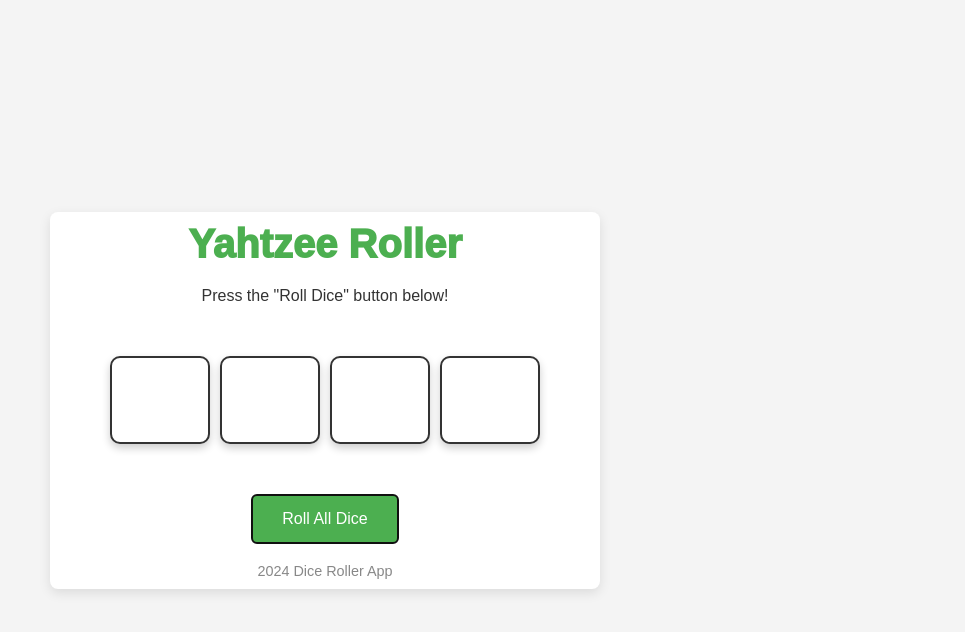
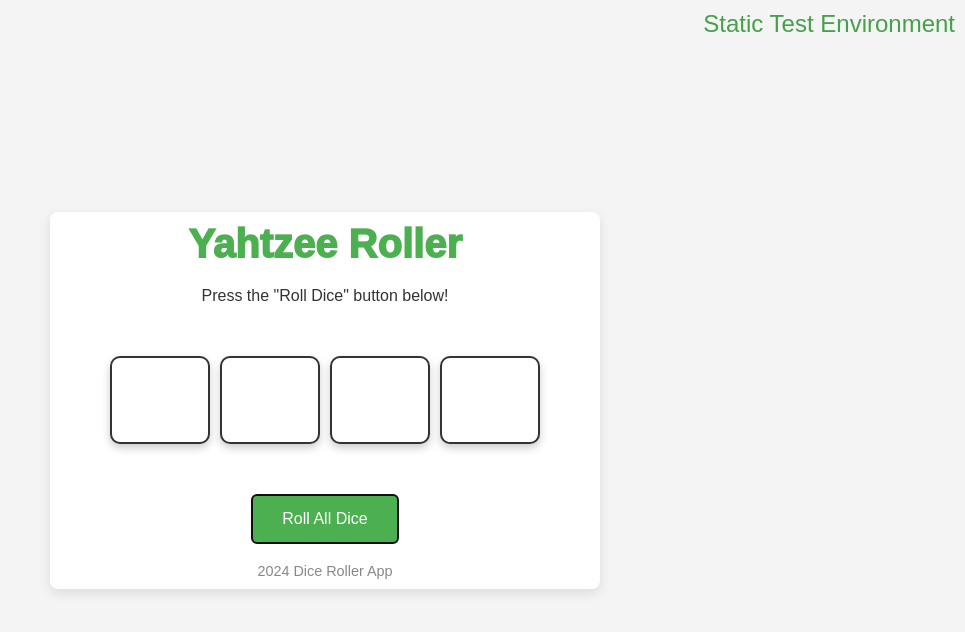
Before and after one commit to krzysiaknick/web-roller-plus-static, a plain HTML site: page index.html in a window 1280 px wide. Shown: the whole page, without its empty margins (315-1280 px from the left). Drawn offline with Linux system fonts and the light colour scheme.

Commit message:
enviroment variable added

```diff
--- a/index.html
+++ b/index.html
@@ -11,8 +11,12 @@
         <header>
             <h1>Yahtzee Roller</h1>
         </header>
+        <div id="testTag" class="enviromentTag">
+            Static Test Environment
 
+        </div>
         <main>
+
             <p>Press the "Roll Dice" button below!</p>
             <div class="dice-container">
 
--- a/script.js
+++ b/script.js
@@ -52,3 +52,16 @@ function rollAllDice() {
     const diceElements = document.querySelectorAll('.dice');
     diceElements.forEach(diceElement => rollDiceForDiceElement(diceElement));
 }
+
+
+window.onload = function() {
+    // Simulating environment variable check
+    const isTestEnv = true; // Replace this with the actual check for the environment variable
+
+    if (isTestEnv) {
+        const testTag = document.getElementById('testTag');
+        if (testTag) {
+            testTag.style.display = 'block';
+        }
+    }
+};
--- a/style.css
+++ b/style.css
@@ -136,3 +136,13 @@ These CSS Dice icons have been generated using Chat GPT
 .five { bottom: 10%; right: 10%; }    /* Bottom-right */
 .six { top: 40%; right: 10%; }        /* Middle-right */
 .seven { top: 40%; left: 10%; }       /* Middle-left */
+
+
+
+.enviromentTag{
+    color: #45a049;
+    position: absolute;
+    top: 10px;
+    right: 10px;
+    font-size: x-large;
+}
```
